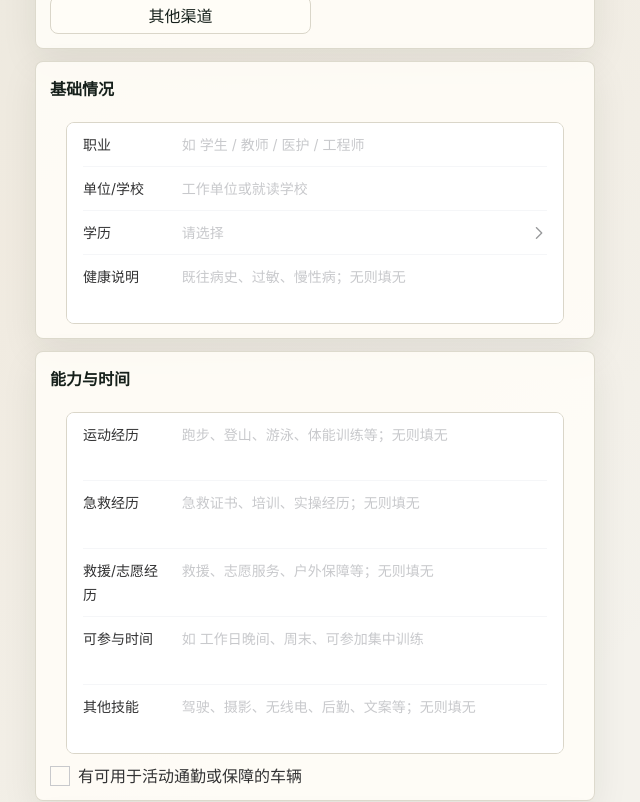
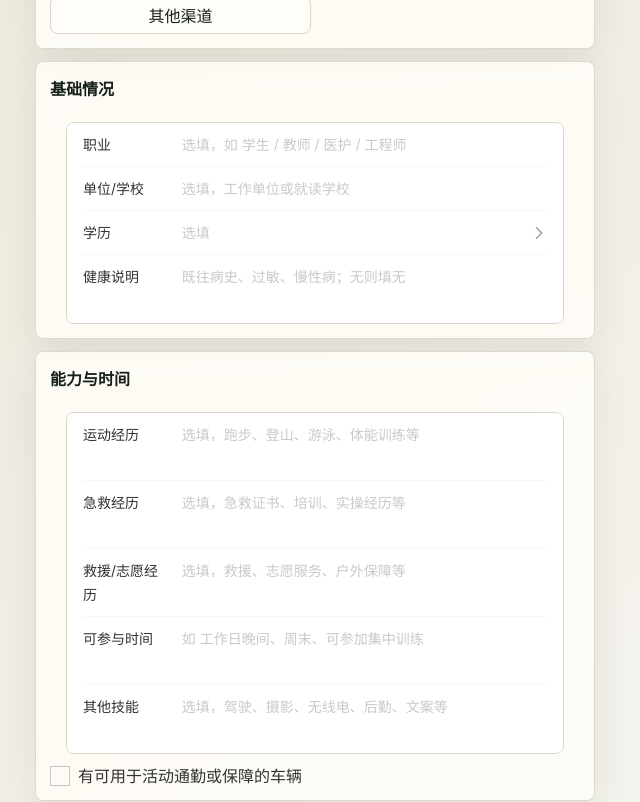
Before and after one commit to BA7IEE/srvf-h5, a Vue app: page /recruit/apply in a window 1280 px wide. Shown: the part 1020-1822 px from the top of the page, without its empty margins (325-965 px from the left). Built offline with nearby package versions, Linux system fonts and the light colour scheme; no server answers.

Commit message:
Finalize recruitment H5 v1 flow

```diff
--- a/src/pages/ApplyPage.vue
+++ b/src/pages/ApplyPage.vue
@@ -3,7 +3,7 @@
     <section class="hero">
       <p class="eyebrow">STEP 1 / 3</p>
       <h1 class="title">报名资料</h1>
-      <p class="subtitle">请按真实情况填写，新人报名会在身份证识别一致后提交。</p>
+      <p class="subtitle">当前仅支持大陆居民身份证报名。请先完成必要资料，选填项可后续补充。</p>
     </section>
 
     <div class="stack">
@@ -36,7 +36,7 @@
         <van-cell-group inset>
           <van-field v-model="draft.realName" label="姓名" placeholder="与身份证一致" />
           <van-field v-model="draft.idCardNumber" label="身份证号" maxlength="18" placeholder="18 位身份证号" />
-          <van-field model-value="大陆居民身份证" label="证件类型" readonly />
+          <van-field model-value="大陆居民身份证（当前仅支持）" label="证件类型" readonly />
           <van-field v-model="draft.cityDistrict" label="所在区县" placeholder="如 广州市天河区" />
           <van-field v-model="draft.detailedAddress" label="详细住址" type="textarea" rows="2" autosize placeholder="当前居住地址" />
         </van-cell-group>
@@ -61,14 +61,14 @@
       <section class="panel stack">
         <h2 class="section-title">基础情况</h2>
         <van-cell-group inset>
-          <van-field v-model="draft.profileExtra.occupation" label="职业" placeholder="如 学生 / 教师 / 医护 / 工程师" />
-          <van-field v-model="draft.profileExtra.workUnit" label="单位/学校" placeholder="工作单位或就读学校" />
+          <van-field v-model="draft.profileExtra.occupation" label="职业" placeholder="选填，如 学生 / 教师 / 医护 / 工程师" />
+          <van-field v-model="draft.profileExtra.workUnit" label="单位/学校" placeholder="选填，工作单位或就读学校" />
           <van-field
             :model-value="formatEducation(draft.profileExtra.educationCode)"
             label="学历"
             is-link
             readonly
-            placeholder="请选择"
+            placeholder="选填"
             @click="openEducationPicker"
           />
           <van-field
@@ -91,7 +91,7 @@
             type="textarea"
             rows="2"
             autosize
-            placeholder="跑步、登山、游泳、体能训练等；无则填无"
+            placeholder="选填，跑步、登山、游泳、体能训练等"
           />
           <van-field
             v-model="draft.profileExtra.firstAidExperience"
@@ -99,7 +99,7 @@
             type="textarea"
             rows="2"
             autosize
-            placeholder="急救证书、培训、实操经历；无则填无"
+            placeholder="选填，急救证书、培训、实操经历等"
           />
           <van-field
             v-model="draft.profileExtra.rescueExperience"
@@ -107,7 +107,7 @@
             type="textarea"
             rows="2"
             autosize
-            placeholder="救援、志愿服务、户外保障等；无则填无"
+            placeholder="选填，救援、志愿服务、户外保障等"
           />
           <van-field
             v-model="draft.profileExtra.availability"
@@ -123,7 +123,7 @@
             type="textarea"
             rows="2"
             autosize
-            placeholder="驾驶、摄影、无线电、后勤、文案等；无则填无"
+            placeholder="选填，驾驶、摄影、无线电、后勤、文案等"
           />
         </van-cell-group>
         <van-checkbox v-model="draft.profileExtra.hasVehicle" shape="square">
@@ -234,13 +234,7 @@ function getMissingMessage(): string {
   if (!draft.cityDistrict.trim()) return '请填写所在区县';
   if (!draft.detailedAddress.trim()) return '请填写详细住址';
   if (!draft.sourceChannel.trim()) return '请选择报名来源';
-  if (!draft.profileExtra.occupation.trim()) return '请填写职业';
-  if (!draft.profileExtra.workUnit.trim()) return '请填写单位或学校';
-  if (!draft.profileExtra.educationCode.trim()) return '请选择学历';
   if (!draft.profileExtra.medicalNotes.trim()) return '请填写健康说明，无则填无';
-  if (!draft.profileExtra.exerciseExperience.trim()) return '请填写运动经历，无则填无';
-  if (!draft.profileExtra.firstAidExperience.trim()) return '请填写急救经历，无则填无';
-  if (!draft.profileExtra.rescueExperience.trim()) return '请填写救援或志愿经历，无则填无';
   if (!draft.profileExtra.availability.trim()) return '请填写可参与时间';
 
   const invalidContactIndex = draft.emergencyContacts.findIndex(
--- a/src/pages/ProgressPage.vue
+++ b/src/pages/ProgressPage.vue
@@ -43,7 +43,7 @@
 </template>
 
 <script setup lang="ts">
-import { computed, onBeforeUnmount, ref } from 'vue';
+import { computed, onBeforeUnmount, ref, watch } from 'vue';
 import { showToast } from 'vant';
 
 import { queryProgressByPhone, sendRecruitmentCode } from '@/api/recruitment';
@@ -63,6 +63,10 @@ let timer: number | null = null;
 const progress = computed(() => store.progress);
 const sendDisabled = computed(() => sending.value || countdown.value > 0 || !isPhone(phone.value));
 const canQuery = computed(() => isPhone(phone.value) && isSmsCode(code.value));
+
+watch(phone, () => {
+  store.clearProgress();
+});
 
 function startCountdown(seconds: number) {
   countdown.value = seconds;
@@ -101,6 +105,7 @@ async function query() {
     return;
   }
   querying.value = true;
+  store.clearProgress();
   try {
     const result = await queryProgressByPhone(phone.value.trim(), code.value.trim());
     store.setProgress(result);
--- a/src/pages/ResultPage.vue
+++ b/src/pages/ResultPage.vue
@@ -18,6 +18,7 @@
     <div class="actions">
       <van-button v-if="result?.outcome === 'retake'" block type="primary" size="large" @click="goRetake">重新拍摄</van-button>
       <van-button v-else-if="result?.outcome === 'confirm'" block type="primary" size="large" @click="goConfirm">返回核对</van-button>
+      <van-button v-else-if="result?.outcome === 'retry'" block type="primary" size="large" @click="goRetry">重新提交</van-button>
       <van-button v-else block type="primary" size="large" @click="goProgress">查询进度</van-button>
       <van-button block plain type="primary" @click="goHome">返回首页</van-button>
     </div>
@@ -66,7 +67,11 @@ function goConfirm() {
       ocrDetail: null,
     });
   }
-  router.push('/recruit/confirm');
+  router.push(store.idCardFile ? '/recruit/confirm' : '/recruit/id-card');
+}
+
+function goRetry() {
+  router.push(store.idCardFile ? '/recruit/confirm' : '/recruit/id-card');
 }
 
 function goProgress() {
--- a/src/stores/recruitment.ts
+++ b/src/stores/recruitment.ts
@@ -22,15 +22,10 @@ interface DraftForm {
   profileExtra: RecruitmentProfileExtra;
 }
 
-interface StoredImage {
-  name: string;
-  type: string;
-  dataUrl: string;
-}
-
 interface RecruitmentState {
   draft: DraftForm;
-  idCardImage: StoredImage | null;
+  idCardFile: File | null;
+  idCardPreviewUrl: string;
   ocr: OcrRecognizeResponse | null;
   submitResult: RecruitmentSubmitResult | null;
   progress: RecruitmentProgress | null;
@@ -78,11 +73,11 @@ function defaultDraft(): DraftForm {
 function loadState(): RecruitmentState {
   const raw = sessionStorage.getItem(STORAGE_KEY);
   if (!raw) {
-    return { draft: defaultDraft(), idCardImage: null, ocr: null, submitResult: null, progress: null };
+    return { draft: defaultDraft(), idCardFile: null, idCardPreviewUrl: '', ocr: null, submitResult: null, progress: null };
   }
 
   try {
-    const parsed = JSON.parse(raw) as Partial<RecruitmentState>;
+    const parsed = JSON.parse(raw) as { draft?: Partial<DraftForm> };
     const defaults = defaultDraft();
     const parsedDraft = (parsed.draft ?? {}) as Partial<DraftForm>;
     return {
@@ -95,13 +90,14 @@ function loadState(): RecruitmentState {
           ...parsedDraft.profileExtra,
         },
       },
-      idCardImage: parsed.idCardImage ?? null,
-      ocr: parsed.ocr ?? null,
-      submitResult: parsed.submitResult ?? null,
-      progress: parsed.progress ?? null,
+      idCardFile: null,
+      idCardPreviewUrl: '',
+      ocr: null,
+      submitResult: null,
+      progress: null,
     };
   } catch {
-    return { draft: defaultDraft(), idCardImage: null, ocr: null, submitResult: null, progress: null };
+    return { draft: defaultDraft(), idCardFile: null, idCardPreviewUrl: '', ocr: null, submitResult: null, progress: null };
   }
 }
 
@@ -110,30 +106,14 @@ function persist(state: RecruitmentState): void {
     STORAGE_KEY,
     JSON.stringify({
       draft: state.draft,
-      idCardImage: state.idCardImage,
-      ocr: state.ocr,
-      submitResult: state.submitResult,
-      progress: state.progress,
     }),
   );
-}
-
-function dataUrlToFile(image: StoredImage): File {
-  const [header, base64] = image.dataUrl.split(',');
-  const mime = header.match(/data:(.*);base64/)?.[1] || image.type || 'image/jpeg';
-  const binary = atob(base64);
-  const bytes = new Uint8Array(binary.length);
-  for (let i = 0; i < binary.length; i += 1) {
-    bytes[i] = binary.charCodeAt(i);
-  }
-  return new File([bytes], image.name, { type: mime });
 }
 
 export const useRecruitmentStore = defineStore('recruitment', {
   state: (): RecruitmentState => loadState(),
   getters: {
     hasVerifiedPhone: (state) => Boolean(state.draft.token),
-    idCardFile: (state): File | null => (state.idCardImage ? dataUrlToFile(state.idCardImage) : null),
   },
   actions: {
     remember() {
@@ -144,29 +124,37 @@ export const useRecruitmentStore = defineStore('recruitment', {
       this.draft.tokenExpiresAt = expiresAt;
       this.remember();
     },
-    setImage(file: File, dataUrl: string) {
-      this.idCardImage = { name: file.name, type: file.type, dataUrl };
+    setImage(file: File, previewUrl: string) {
+      if (this.idCardPreviewUrl.startsWith('blob:')) {
+        window.URL.revokeObjectURL(this.idCardPreviewUrl);
+      }
+      this.idCardFile = file;
+      this.idCardPreviewUrl = previewUrl;
       this.ocr = null;
       this.submitResult = null;
-      this.remember();
     },
     setOcr(ocr: OcrRecognizeResponse) {
       this.ocr = ocr;
-      this.remember();
     },
     setSubmitResult(result: RecruitmentSubmitResult) {
       this.submitResult = result;
-      this.remember();
     },
     setProgress(progress: RecruitmentProgress) {
       this.progress = progress;
-      this.remember();
+    },
+    clearProgress() {
+      this.progress = null;
     },
     clearApplication() {
+      if (this.idCardPreviewUrl.startsWith('blob:')) {
+        window.URL.revokeObjectURL(this.idCardPreviewUrl);
+      }
       this.draft = defaultDraft();
-      this.idCardImage = null;
+      this.idCardFile = null;
+      this.idCardPreviewUrl = '';
       this.ocr = null;
       this.submitResult = null;
+      this.progress = null;
       this.remember();
     },
   },
--- a/tsconfig.json
+++ b/tsconfig.json
@@ -15,7 +15,6 @@
     "noUnusedLocals": true,
     "noUnusedParameters": true,
     "noFallthroughCasesInSwitch": true,
-    "ignoreDeprecations": "6.0",
     "baseUrl": ".",
     "paths": {
       "@/*": ["src/*"]
```
Also changed, not shown: package.json (+4 -4 lines), src/pages/ConfirmPage.vue (+27 -7 lines), src/pages/IdCardPage.vue (+17 -13 lines), 1 other file (tests, documents, lock files or other folders).
